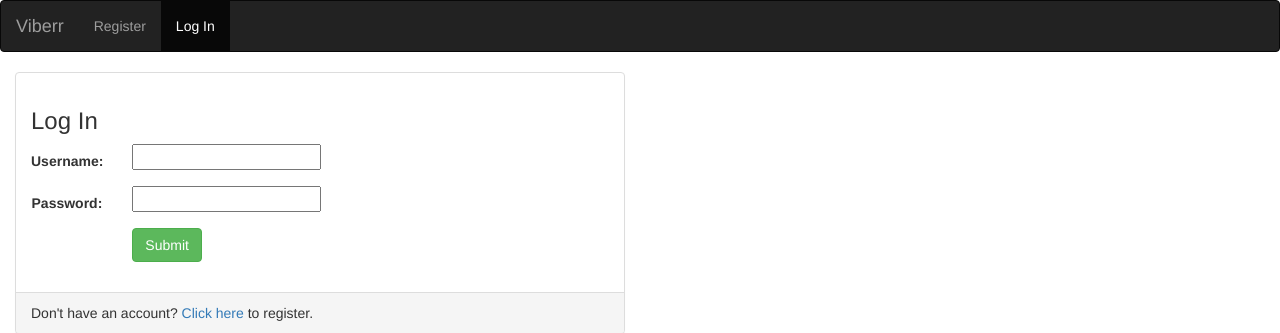
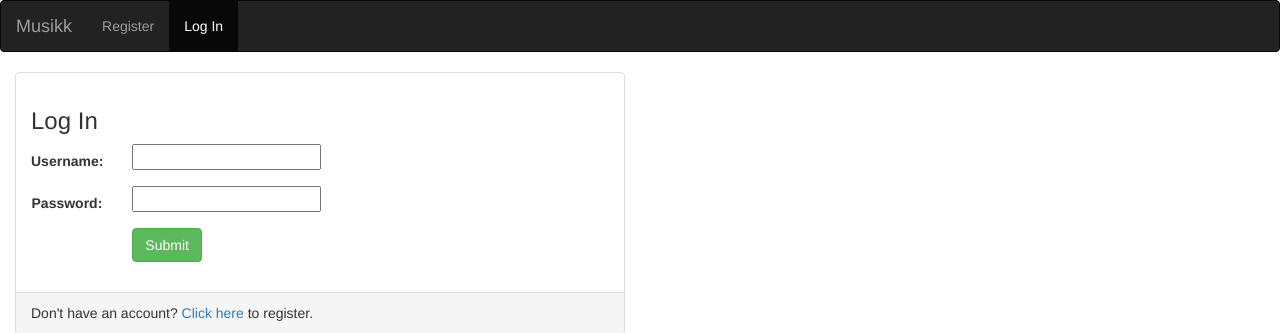
Before and after one commit to amithmkini/Viberr, a Django app: page / in a window 1280 px wide. Shown: the top 333 px of the page. Run offline with Django 3.2, Linux system fonts and the light colour scheme; some libraries are stand-ins or nearby versions.

Commit message:
Change Logo

```diff
--- a/music/templates/music/base.html
+++ b/music/templates/music/base.html
@@ -2,7 +2,7 @@
 <html lang="en">
 <head>
     <meta charset="UTF-8">
-    <title>{% block title %}Viberr{% endblock %}</title>
+    <title>{% block title %}ISTE{% endblock %}</title>
     {% load staticfiles %}
     <link rel="shortcut icon" type="image/png" href="{%  static 'favicon.ico' %}"/>
     <link rel="stylesheet" href="{% static 'music/bootstrap-3.3.7-dist/css/bootstrap.min.css' %}">
@@ -25,7 +25,7 @@
                 <span class="icon-bar"></span>
                 <span class="icon-bar"></span>
             </button>
-            <a class="navbar-brand" href="{% url 'music:recommended' %}">Viberr</a>
+            <a class="navbar-brand" href="{% url 'music:recommended' %}">Musikk</a>
         </div>
 
         <!-- Items -->
--- a/music/templates/music/base_visitor.html
+++ b/music/templates/music/base_visitor.html
@@ -2,7 +2,7 @@
 <html lang="en">
 <head>
     <meta charset="UTF-8">
-    <title>{% block title %}Viberr{% endblock %}</title>
+    <title>{% block title %}ISTE{% endblock %}</title>
     {% load staticfiles %}
     <link rel="shortcut icon" type="image/png" href="{%  static 'favicon.ico' %}"/>
     <link rel="stylesheet" href="https://maxcdn.bootstrapcdn.com/bootstrap/3.3.6/css/bootstrap.min.css">
@@ -23,7 +23,7 @@
                 <span class="icon-bar"></span>
                 <span class="icon-bar"></span>
             </button>
-            <a class="navbar-brand" href="{% url 'music:index' %}">Viberr</a>
+            <a class="navbar-brand" href="{% url 'music:index' %}">Musikk</a>
         </div>
 
         <!-- Items -->
```
